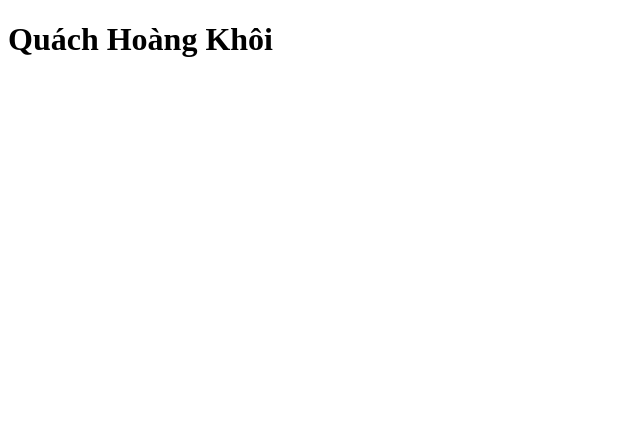
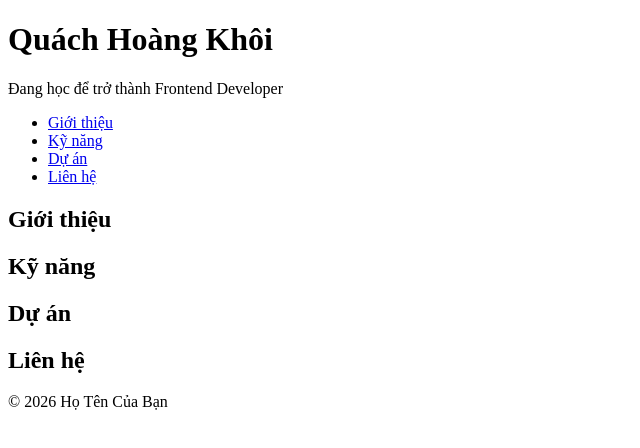
Before and after one commit to hkhoiii/my-profile, a plain HTML site: page index.html in a window 1280 px wide. Shown: the whole page, without its empty margins (0-640 px from the left). Drawn offline with Linux system fonts and the light colour scheme.

Commit message:
feat: add semantic page layout

```diff
--- a/index.html
+++ b/index.html
@@ -6,6 +6,39 @@
     <title>Quách Hoàng Khôi - Hồ sơ cá nhân</title>
 </head>
 <body>
-    <h1>Quách Hoàng Khôi</h1>
+    <header>
+        <h1>Quách Hoàng Khôi</h1>
+        <p>Đang học để trở thành Frontend Developer</p>
+        <nav>
+            <ul>
+                <li><a href="#gioi_thieu">Giới thiệu</a></li>
+                <li><a href="#ky_nang">Kỹ năng</a></li>
+                <li><a href="du_an">Dự án</a></li>
+                <li><a href="lien_he">Liên hệ</a></li>
+            </ul>
+        </nav>
+    </header>
+
+    <main>
+        <section id="gioi_thieu">
+            <h2>Giới thiệu</h2>
+        </section>
+
+        <section id="ky_nang">
+            <h2>Kỹ năng</h2>
+        </section>
+
+        <section id="du_an">
+            <h2>Dự án</h2>
+        </section>
+
+        <section id="lien_he">
+            <h2>Liên hệ</h2>
+        </section>
+    </main>
+
+    <footer>
+        <p>&copy; 2026 Họ Tên Của Bạn</p>
+    </footer>
 </body>
 </html>
```
